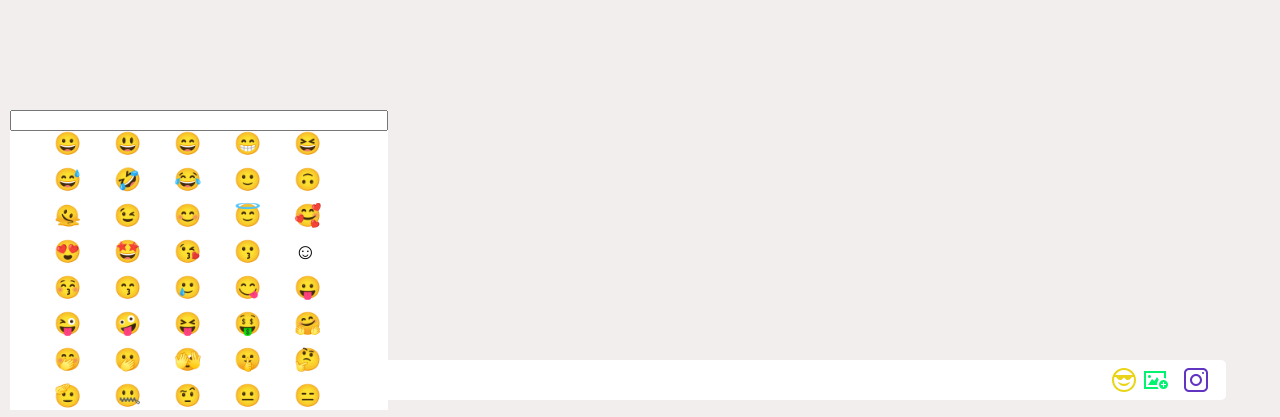
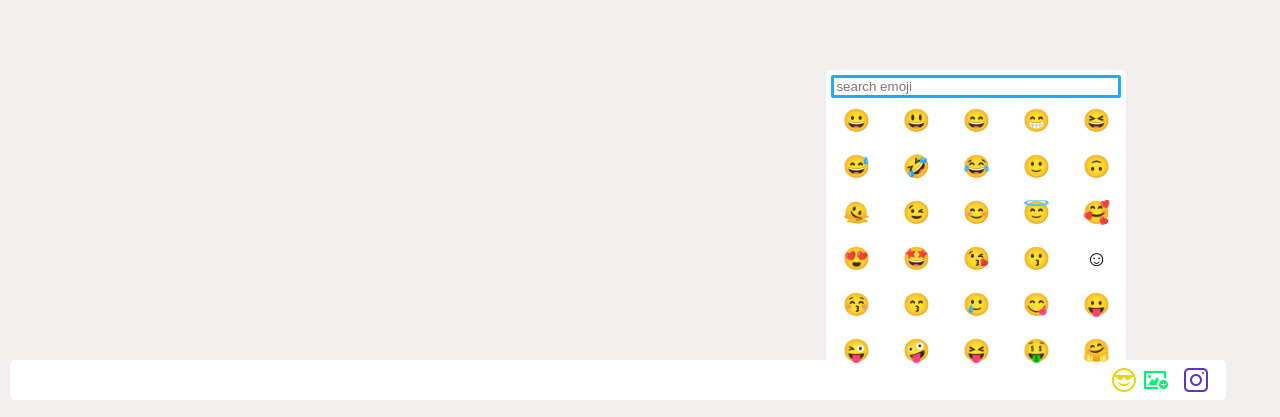
Before and after one commit to PaulleDemon/LonersMafia-Frontend-Public, a React (Create React App) app in the folder loner/: page /space in a window 1280 px wide. Both pictures are taken after a click on the icon 1124 px from the left and 760 px from the top of the page. Shown: the part 380-797 px from the top of the page. Built offline with nearby package versions, Linux system fonts and the light colour scheme.

Commit message:
completed with emoji component

```diff
--- a/loner/src/components/auto-resize-textarea.js
+++ b/loner/src/components/auto-resize-textarea.js
@@ -27,6 +27,11 @@ const AutoHeightTextarea = ({  value, onStickerClick, onMediaClick, ...props })
     const [showEmojiPicker, setShowEmojiPicker] = useState(false)
     const [chosenEmoji, setChosenEmoji] = useState(null);
 
+    const [text, setText] = useState(value)
+
+    useEffect(() => {
+        setText(value)
+    }, [value])
 
     useEffect(() => {
 
@@ -34,7 +39,8 @@ const AutoHeightTextarea = ({  value, onStickerClick, onMediaClick, ...props })
         const scrollHeight = textareaRef.current.scrollHeight
         textareaRef.current.style.height = scrollHeight + "px"
 
-    }, [value])
+
+    }, [value, text])
 
     // const onEmojiClick = (e, emojiObject) => {
     //     console.log("Clicked: ", emojiObject.emoji)
@@ -48,13 +54,13 @@ const AutoHeightTextarea = ({  value, onStickerClick, onMediaClick, ...props })
                 className="autoresize"
                 ref={textareaRef}
                 {...props}
-                value={value}
+                value={text}
                 onChange={props.onChange}
             />
 
             { showEmojiPicker ?
-                <EmojiPicker onEmojiClick={null}
-                        placeholder="search emoji"
+                <EmojiPicker onEmojiClick={(e, unicode) => {setText(text+`${unicode}`)}}
+                    onClickOutside={() => setShowEmojiPicker(false)}
                 />
 
                 :
--- a/loner/src/components/emoji-component.js
+++ b/loner/src/components/emoji-component.js
@@ -1,11 +1,32 @@
-import React, { useEffect, useState } from 'react'
+import React, { useCallback, useEffect, useRef, useState } from 'react'
+
+import { useVisible } from '../utils/hooks'
+
 import emojiJson from './emoji-list.json'
 
 
-const EmojiPicker = React.memo(({...props}) => {
+const EmojiPicker = React.memo(({onClickOutside, onEmojiClick}) => {
 
     const [searchValue, setSearchValue] = useState("")
     const [emojiList, setEmojiList] = useState(Object.entries(emojiJson))
+
+    const pickerRef = useRef()
+    const isVisible = useVisible(pickerRef)
+
+    useEffect(() => {
+
+        const checkClickOutSide = (e) => {
+            if(isVisible && onClickOutside && !pickerRef.current.contains(e.target)){
+                onClickOutside()
+            }
+        }
+
+        if (pickerRef.current)
+            window.addEventListener("click", checkClickOutSide, {passive: true})
+
+        return () => window.removeEventListener("click", checkClickOutSide)
+
+    }, [pickerRef, isVisible])
 
     useEffect(() => {
 
@@ -24,18 +45,23 @@ const EmojiPicker = React.memo(({...props}) => {
         setSearchValue(e.target.value)
     }
 
-    console.log(emojiList.length)
+
     return (
-        <div className="emoji-picker">
+        <div className="emoji-picker" ref={pickerRef}>
 
-            <input type="search" value={searchValue} onChange={onSearchChange}/>
+            <input type="search" value={searchValue}
+                    onChange={onSearchChange}
+                    placeholder="search emoji"
+                    autoFocus
+                    />
 
             <div className="emoji-container">
                 {
                     emojiList.map((val) => {
+                        let unicode = val[1].map((val) => String.fromCodePoint(parseInt(val, 16)))
                         return(
-                            <li key={val[0]}>
-                                {val[1].map((val) => String.fromCodePoint(parseInt(val, 16)))}
+                            <li key={val[0]} className="row center" onClick={(e) => onEmojiClick(e, unicode.join(''))}>
+                                {unicode}
                             </li>
                         )
                     })
--- a/loner/src/css/index.css
+++ b/loner/src/css/index.css
@@ -159,12 +159,25 @@ a{
 /* --------------------- emoji-picker -------------- */
 
 .emoji-picker{
+    position: absolute;
+    bottom: 50px;
+    right: 12%;
     display: flex;
     flex-direction: column;
     z-index: 3;
+    padding: 5px;
     height: 300px;
+    min-width: 300px;
+    width: fit-content;
     max-width: 30%;
     background-color: var(--emoji-picker-background);
+    border-radius: 5px;
+}
+
+.emoji-picker input{
+    border: 3px solid #19adf8;
+    margin-bottom: 5px;
+    border-radius: 2px;
 }
 
 .emoji-container{
@@ -176,6 +189,15 @@ a{
     color: black;
     list-style: none;
     overflow-y: auto;
+}
+
+.emoji-container li{
+    padding: 5px;
+}
+
+.emoji-container li:hover{
+    background-color: #8c8a8a77;
+    cursor: pointer;
 }
 
 /* --------------------- cropper ------------------ */
--- /dev/null
+++ b/loner/src/utils/hooks.js
@@ -0,0 +1,24 @@
+import { useState, useMemo, useEffect } from "react"
+
+
+/**
+ * Hook that tells if the element is visible, pass in a ref
+ */
+
+export function useVisible(ref){
+
+    const [isIntersecting, setIntersecting] = useState(false)
+
+    const observer = useMemo(() => new IntersectionObserver(
+        ([entry]) => setIntersecting(entry.isIntersecting)
+        ), [ref])
+
+    useEffect(() => {
+        observer.observe(ref.current)
+        // Remove the observer as soon as the component is unmounted
+        return () => { observer.disconnect() }
+    }, [])
+
+    return isIntersecting
+
+}
```
